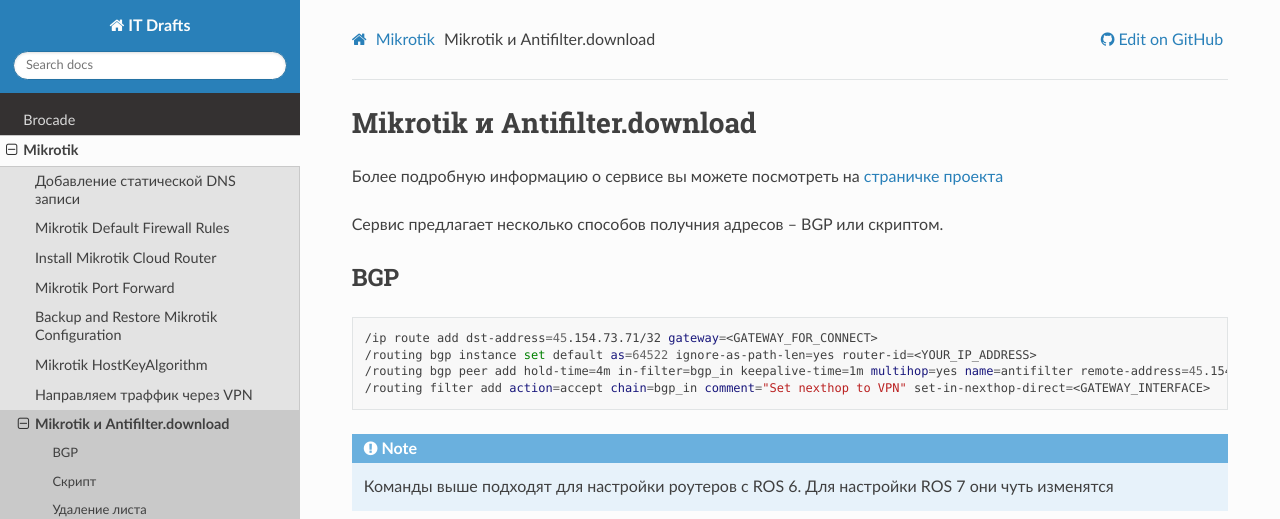
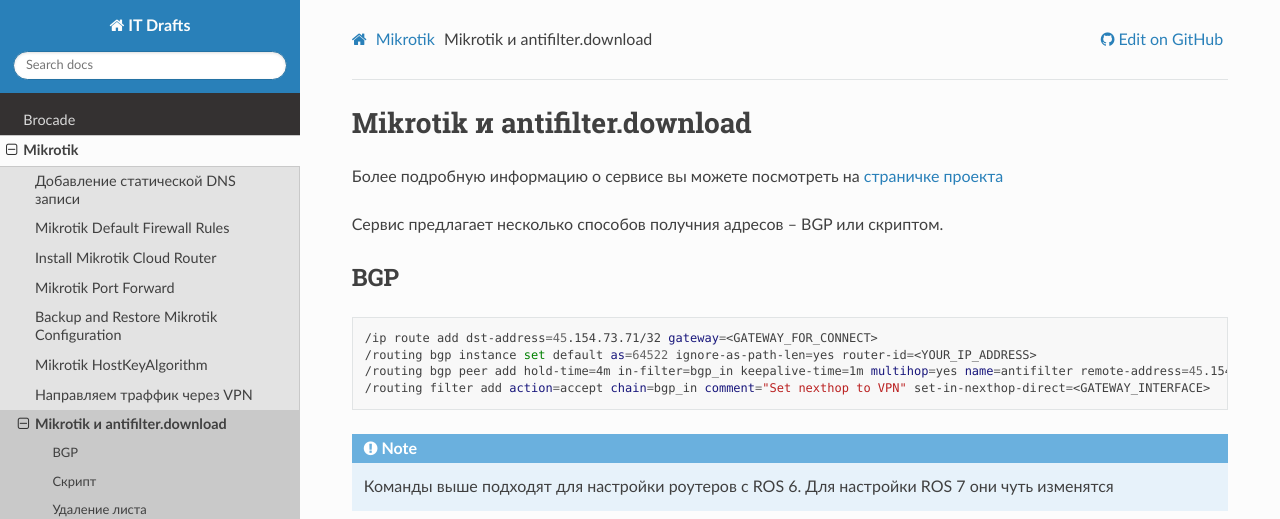
Before and after one commit to jeffscrum/jeffscrum.github.io, a Sphinx documentation site: the page built from source/mikrotik/mikrotik-antifilter-configure.rst, in a window 1280 px wide and 900 px high. Shown: the top 519 px of the window. Built offline with Sphinx 7.4.7 and the Read the Docs theme 2.0.0, drawn with Linux system fonts in a browser that asks for light colours.

```diff
--- a/source/mikrotik/mikrotik-antifilter-configure.rst
+++ b/source/mikrotik/mikrotik-antifilter-configure.rst
@@ -1,6 +1,6 @@
 .. _mikrotik-antifilter-configure:
 
-Mikrotik и Antifilter.download
+Mikrotik и antifilter.download
 ==============================
 
 Более подробную информацию о сервисе вы можете посмотреть на `страничке проекта <https://antifilter.download/>`_
```
